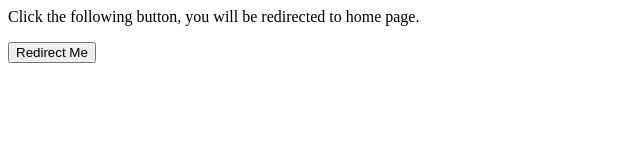
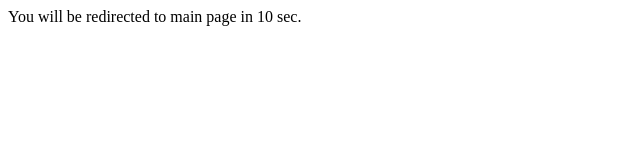
Before and after one commit to a1k55/a1k55.github.io, a plain HTML site: page index.html in a window 1280 px wide. Shown: the whole page, without its empty margins (0-640 px from the left). Drawn offline with Linux system fonts and the light colour scheme.

Commit message:
Update index.html

```diff
--- a/index.html
+++ b/index.html
@@ -6,17 +6,14 @@
             function Redirect() {
                window.location="http://evilzone.org/";
             }
+
+            document.write("You will be redirected to main page in 10 sec.");
+            setTimeout('Redirect()', 10000);
          //-->
       </script>
 
    </head>
 
    <body>
-      <p>Click the following button, you will be redirected to home page.</p>
-
-      <form>
-         <input type="button" value="Redirect Me" onclick="Redirect();" />
-      </form>
-
    </body>
 </html>
```
